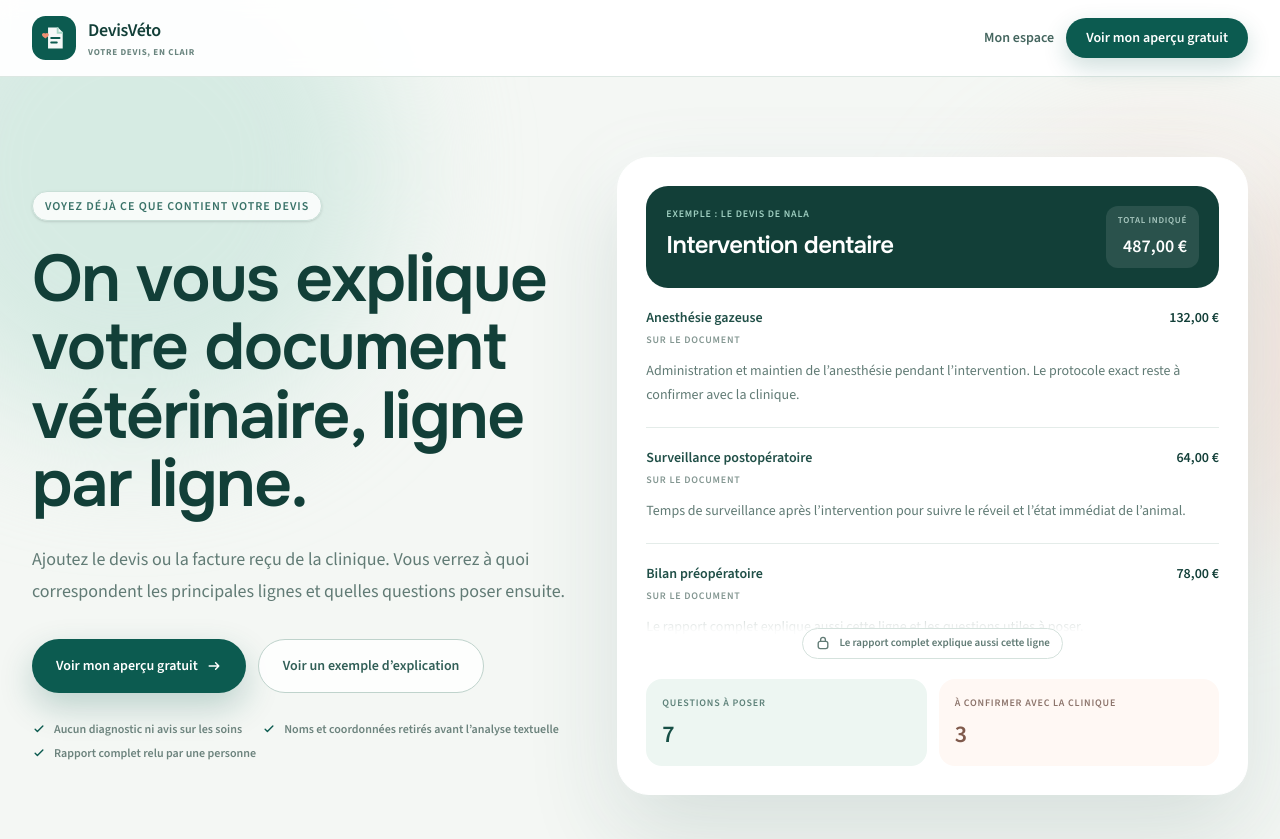
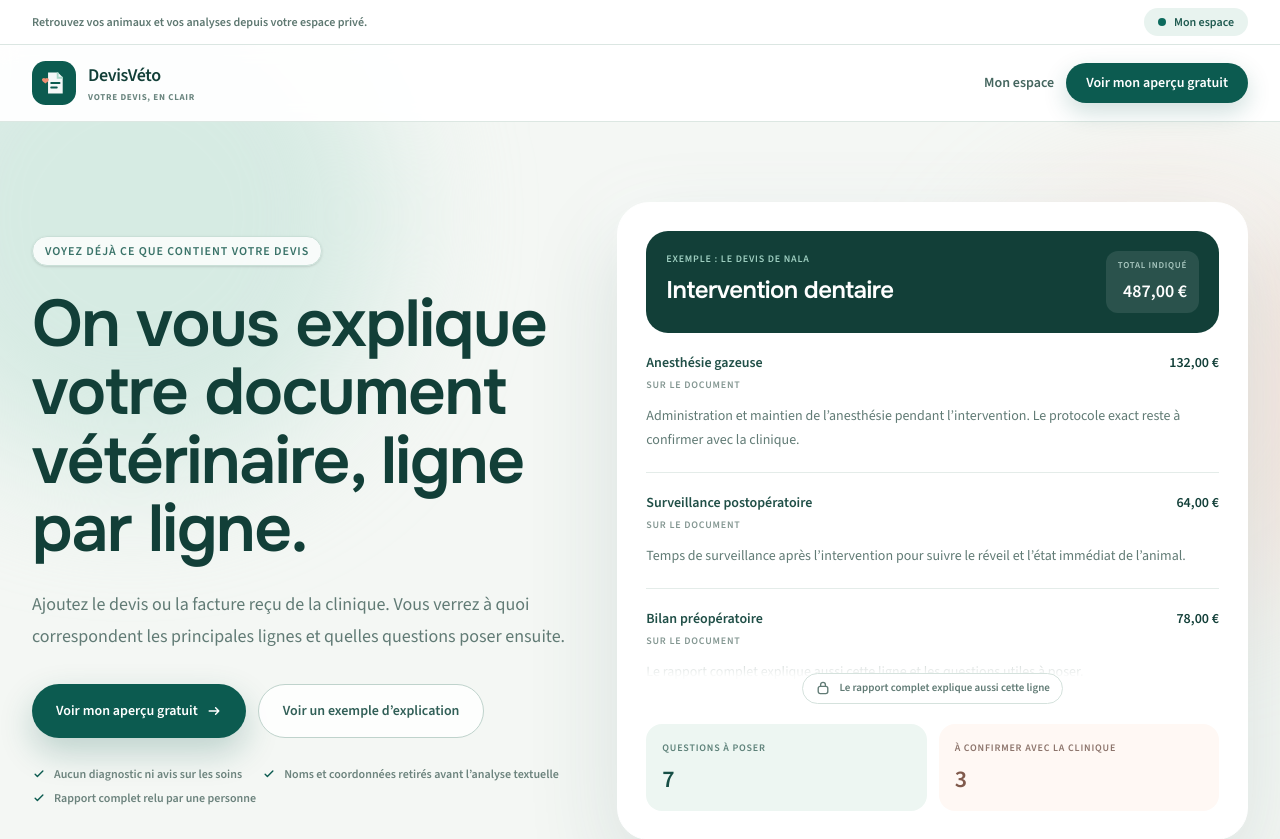
Before and after one commit to Noskarant/DevisV-to, a Next.js app: page / in a window 1280 px wide. Shown: the top 839 px of the page. Built offline with nearby package versions, Linux system fonts and the light colour scheme; no server answers.

Commit message:
Affiche Mon espace sur toutes les pages

```diff
--- a/src/app/layout.tsx
+++ b/src/app/layout.tsx
@@ -1,5 +1,6 @@
 import type { Metadata, Viewport } from "next";
 import { Onest, Source_Sans_3 } from "next/font/google";
+import { GlobalAccountBar } from "@/components/global-account-bar";
 import "./globals.css";
 
 const onest = Onest({
@@ -55,7 +56,10 @@ export default function RootLayout({
 }>) {
   return (
     <html lang="fr" className={`${onest.variable} ${sourceSans.variable} h-full antialiased`}>
-      <body className="min-h-full bg-[#fbfaf6] font-sans text-[#173b35]">{children}</body>
+      <body className="min-h-full bg-[#fbfaf6] font-sans text-[#173b35]">
+        <GlobalAccountBar />
+        {children}
+      </body>
     </html>
   );
 }
```
